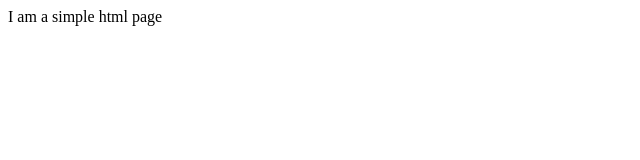
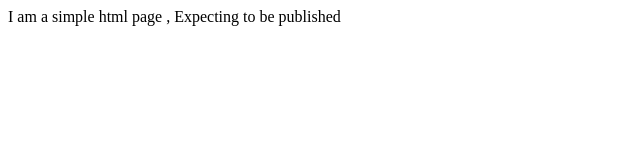
Before and after one commit to bangalore72/helloworld, a plain HTML site: page HelloWorld.html in a window 1280 px wide. Shown: the whole page, without its empty margins (0-640 px from the left). Drawn offline with Linux system fonts and the light colour scheme.

Commit message:
Update HelloWorld.html

```diff
--- a/HelloWorld.html
+++ b/HelloWorld.html
@@ -2,7 +2,7 @@
 
 <BODY>
 
-I am a simple html page
+I am a simple html page , Expecting to be published
 
 </BODY>
 
```
